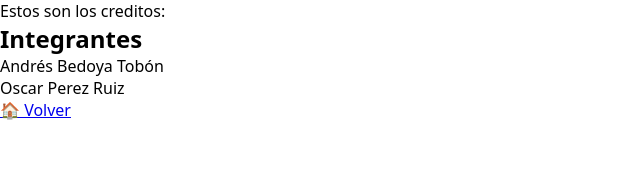
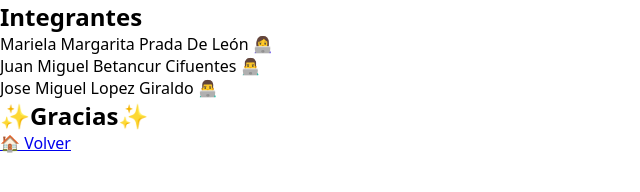
Before and after one commit to MariPrada/Craps, a plain HTML site: page creditos/Creditos.html in a window 1280 px wide. Shown: the whole page, without its empty margins (0-640 px from the left). Drawn offline with Linux system fonts and the light colour scheme; files that its build step writes are made by us from their sources.

Commit message:
Creditos

```diff
--- a/creditos/Creditos.html
+++ b/creditos/Creditos.html
@@ -1,18 +1,19 @@
-Estos son los creditos:
- <!DOCTYPE html>
+<!DOCTYPE html>
 <html lang="en">
 <head>
 	<meta charset="UTF-8">
 	<meta name="viewport" content="width=device-width, initial-scale=1.0">
 	<link rel="stylesheet" href="css/main.css">
-	<title>:: Craps ::</title>
+	<title>:: CASINO ::</title>
 </head>
 <body>
 	<div class="creditos">
 		<h2>Integrantes</h2>
 		<ul>
-			<li>Andrés Bedoya Tobón</li>
-			<li>Oscar Perez Ruiz</li>
+			<li>Mariela Margarita Prada De León 👩‍💻</li>
+			<li>Juan Miguel Betancur Cifuentes 👨‍💻</li>
+			<li>Jose Miguel Lopez Giraldo 👨‍💻</li>
+		<h2>✨Gracias✨</h2>
 		</ul>
 	</div>
 	<div class="pata">
```
